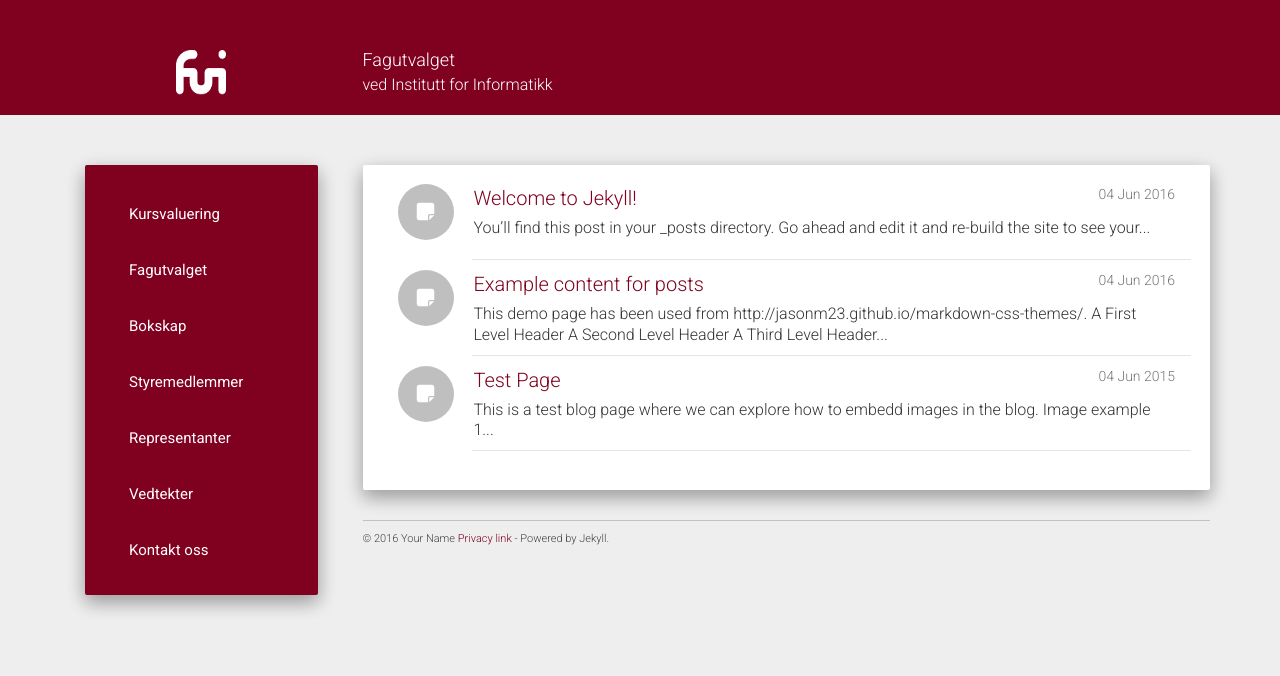
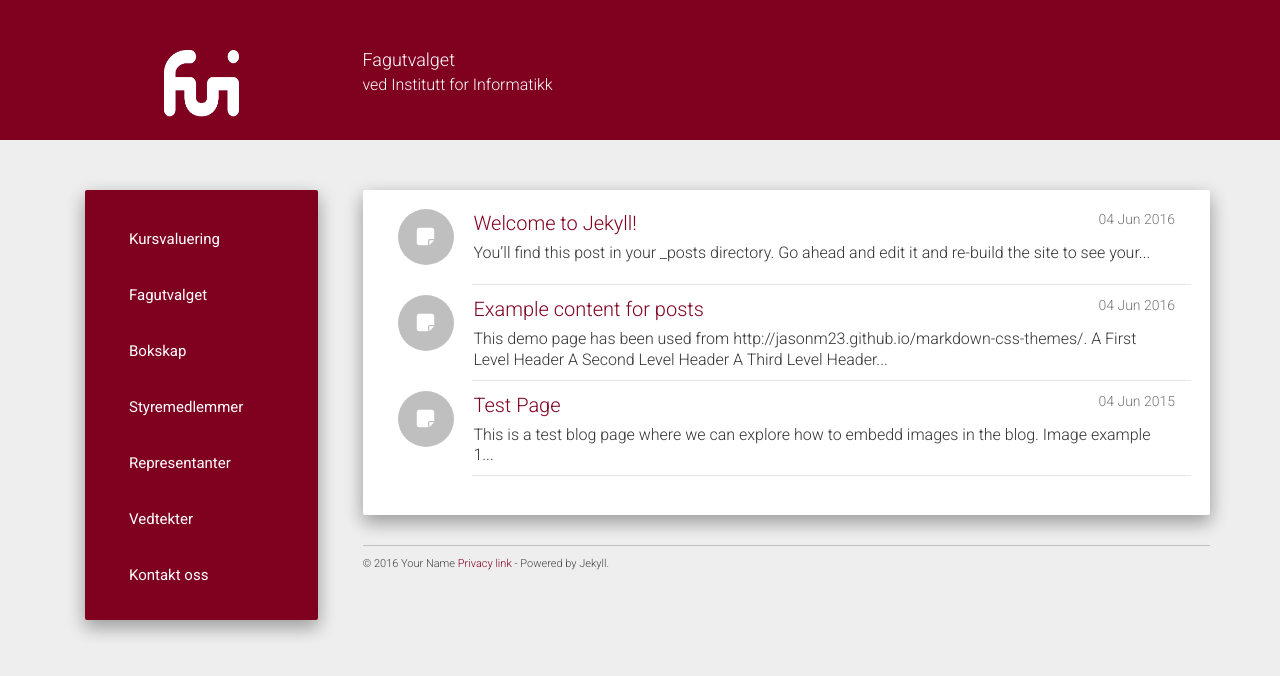
Before and after one commit to fui/fui.github.io, a Jekyll site: the page built from index.html, in a window 1280 px wide. Shown: the top 676 px of the page. Built offline with Jekyll 4.4.1, drawn with Linux system fonts in a browser that asks for light colours; nearby versions of some CDN libraries; the list of posts is cut into pages by our own code.

Commit message:
logo size

```diff
--- a/static/css/main.css
+++ b/static/css/main.css
@@ -6,8 +6,8 @@
 }
 .full{ font-size: 16px; }
 .logo-img {
-    width: 50px;
-    height: 50px;
+    width: 75px;
+    height: 75px;
     display: block;
     margin-left: auto;
     margin-right: auto;
```
